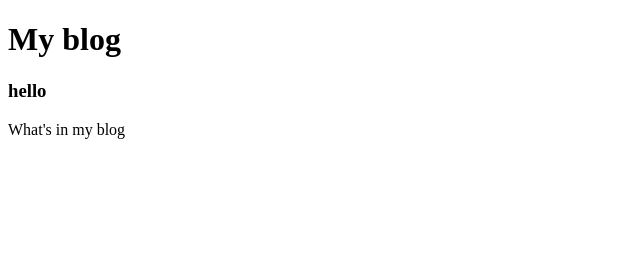
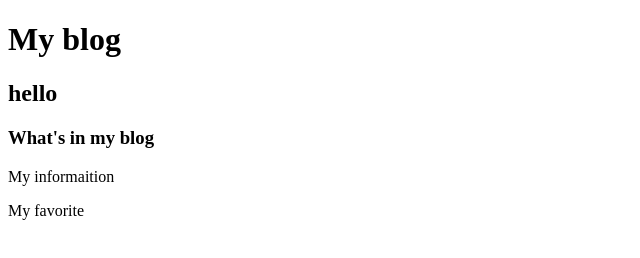
Before and after one commit to suhyeon1103/My_blog, a plain HTML site: page index.html in a window 1280 px wide. Shown: the whole page, without its empty margins (0-640 px from the left). Drawn offline with Linux system fonts and the light colour scheme.

Commit message:
index.html 추가

```diff
--- a/index.html
+++ b/index.html
@@ -7,7 +7,9 @@
 </head>
 <body>
     <h1>My blog</h1>
-    <h3>hello</h3>
-    <p>What's in my blog</p>
+    <h2>hello</h2>
+    <h3>What's in my blog</h3>
+    <p>My informaition</p>
+    <p>My favorite</p>
 </body>
 </html>
```
